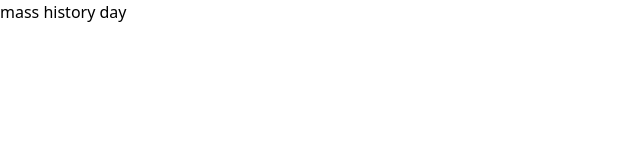
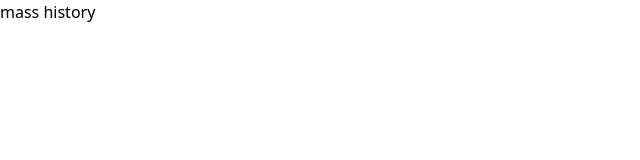
Before and after one commit to JumboCode/mhd, a Next.js app: page / in a window 1280 px wide. Shown: the top 160 px of the page, without its empty margins (0-640 px from the left). Built offline with nearby package versions, Linux system fonts and the light colour scheme.

Commit message:
testing branch protection

```diff
--- a/src/app/page.tsx
+++ b/src/app/page.tsx
@@ -1,5 +1,5 @@
 import React from "react";
 
 export default function Home() {
-    return <>mass history day</>;
+    return <>mass history</>;
 }
```
